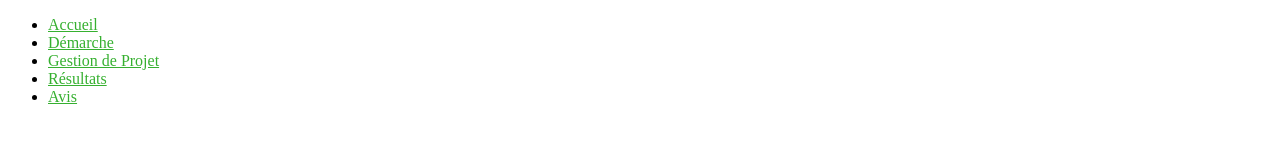
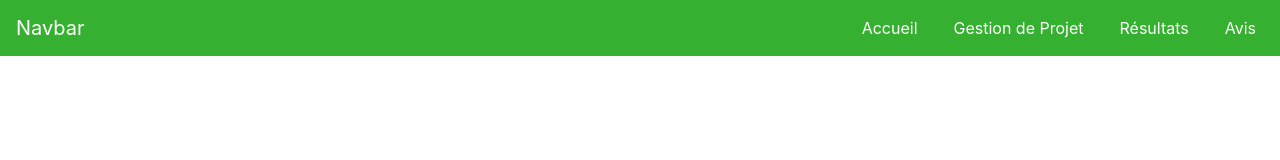
Before and after one commit to tuubes/GameAnalysis-IUT, a plain HTML site: page docs/démarche.html in a window 1280 px wide. Drawn offline with nearby package versions, Linux system fonts and the light colour scheme; files that its build step writes are made by us from their sources.

Commit message:
Navbar sur toutes les pages, close #37

```diff
--- a/docs/démarche.html
+++ b/docs/démarche.html
@@ -7,20 +7,30 @@
 	<meta name="Language" content="fr" />
 	<meta name="Description" content="Démarche - Projet Tutoré Minecraft" />
 	<title>Projet Tutoré Minecraft</title>
-	<link rel="stylesheet" href="style.css" />
+	<link rel="stylesheet" href="https://stackpath.bootstrapcdn.com/bootstrap/4.1.1/css/bootstrap.min.css" integrity="sha384-WskhaSGFgHYWDcbwN70/dfYBj47jz9qbsMId/iRN3ewGhXQFZCSftd1LZCfmhktB" crossorigin="anonymous" />
+	<link rel="stylesheet" href="https://use.fontawesome.com/releases/v5.0.13/css/all.css" integrity="sha384-DNOHZ68U8hZfKXOrtjWvjxusGo9WQnrNx2sqG0tfsghAvtVlRW3tvkXWZh58N9jp" crossorigin="anonymous">
+	<link rel="stylesheet" href="js/style.css" />
 </head>
 <!-- Corps du document -->
 <body>
 	<header>
 		<!-- Barre de navigation -->
-		<nav>
-			<ul>
-				<li><a href="index.html">Accueil</a></li>
-				<li><a href="démarche.html">Démarche</a></li>
-				<li><a href="gestion-projet.html">Gestion de Projet</a></li>
-				<li><a href="résultats.html">Résultats</a></li>
-				<li><a href="formulaire.html">Avis</a></li>
-			</ul>
+		<nav class="navbar navbar-expand-md navbar-dark fixed-top">
+			<!-- Brand -->
+			<a class="navbar-brand" href="#">Navbar</a>
+			<!-- Toggler/collapsibe Button -->
+			<button class="navbar-toggler" type="button" data-toggle="collapse" data-target="#theNavbar">
+				<i class="fa fa-bars"></i>
+  		</button>
+			<!-- Liens vers les pages du site -->
+			<div class="collapse navbar-collapse" id="theNavbar">
+				<ul class="navbar-nav ml-auto">
+					<li class="navbar-item"><a class="nav-link" href="index.html">Accueil</a></li>
+					<li class="navbar-item"><a class="nav-link" href="gestion-projet.html">Gestion de Projet</a></li>
+					<li class="navbar-item"><a class="nav-link" href="résultats.html">Résultats</a></li>
+					<li class="navbar-item"><a class="nav-link" href="formulaire.html">Avis</a></li>
+				</ul>
+			</div>
 		</nav>
 	</header>
 
--- a/docs/js/style.css
+++ b/docs/js/style.css
@@ -13,7 +13,7 @@
   margin-left: 20px;
 }
 
-.header {
+.header-landpage {
   background-image: url('../img/minecraft_landscape.png');
   /*background-attachment: fixed;*/
   background-size: cover;
```
Also changed, not shown: docs/formulaire.html (+19 -8 lines), docs/gestion-projet.html (+19 -8 lines), docs/index.html (+1 -1 lines), docs/résultats.html (+19 -8 lines).
